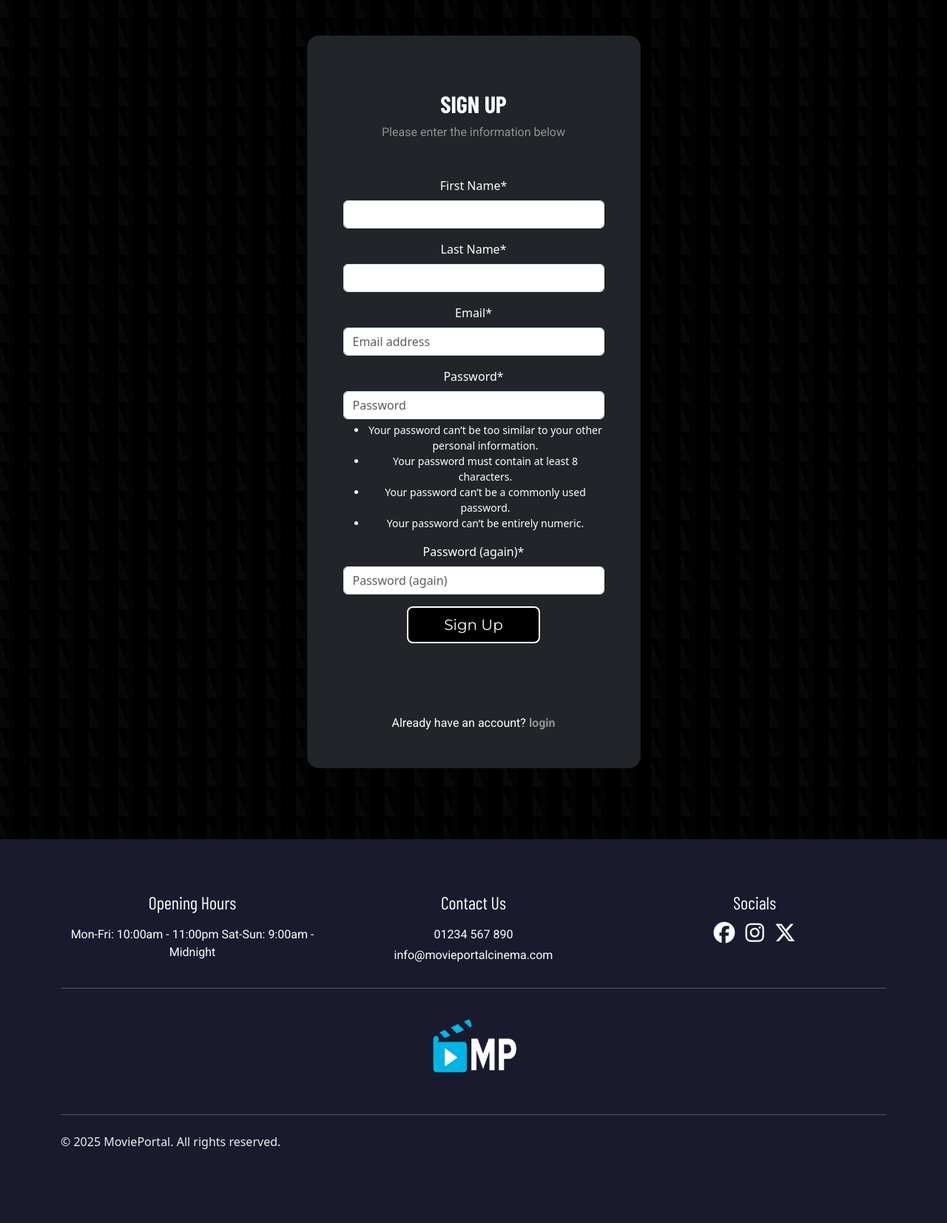
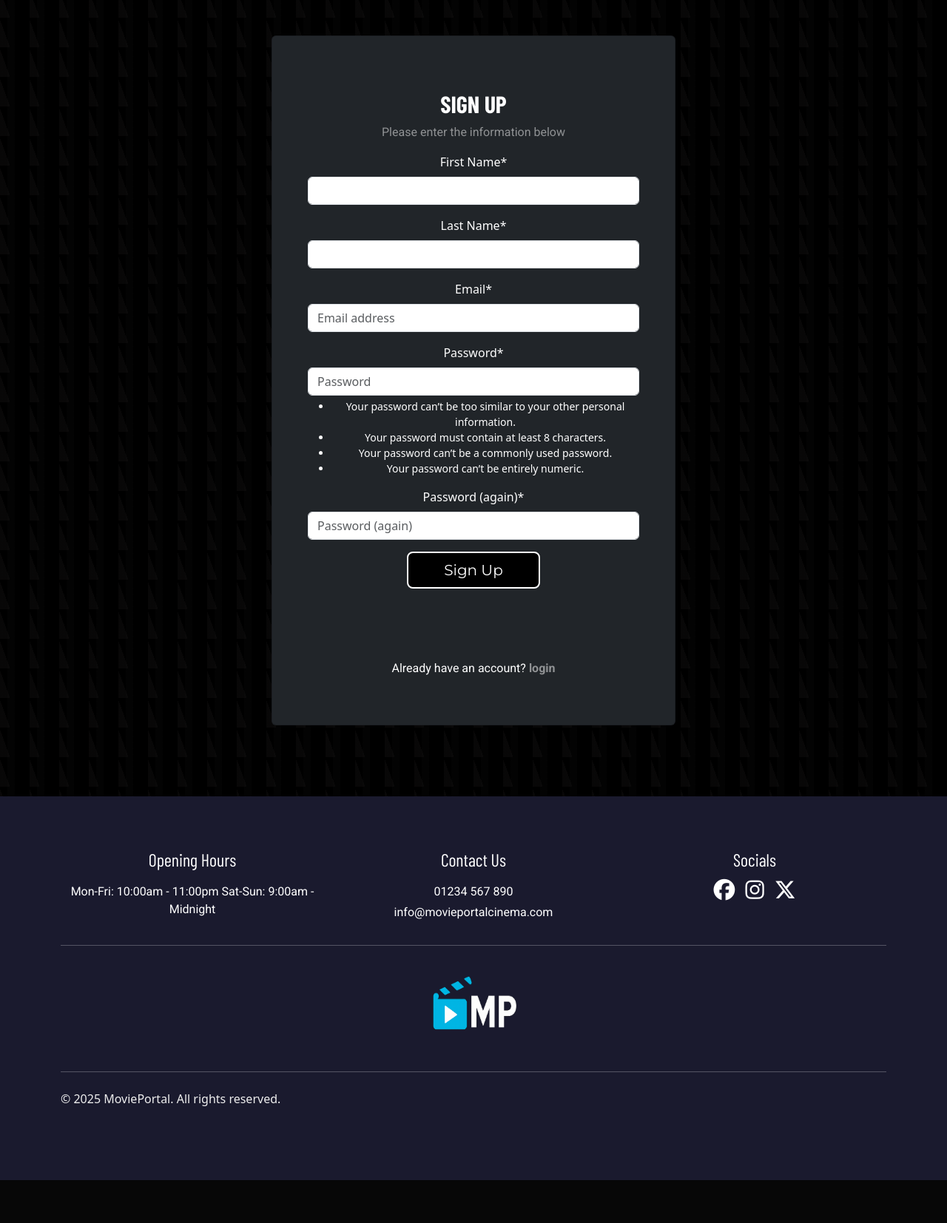
Before and after one commit to EllisBale/movie_portal, a Django app: page /accounts/signup/ in a window 1280 px wide. Shown: the part 96-1750 px from the top of the page at 74% size. After the commit the page ends 1692 px from the top, so only its background shows below. Run offline with Django 4.2, Linux system fonts and the light colour scheme; some libraries are stand-ins or nearby versions; some web fonts are replaced.

Commit message:
Chore: remove inline styling to form templates

```diff
--- a/static/css/style.css
+++ b/static/css/style.css
@@ -143,6 +143,8 @@ a {
 
 }
 
+/* Card Poster */
+
 
 .card-poster {
     background: none;
@@ -159,6 +161,7 @@ a {
     object-fit: cover;
 
 }
+
 
 /* Buttons  */
 
--- a/user_account/templates/account/login.html
+++ b/user_account/templates/account/login.html
@@ -28,7 +28,7 @@
             </div>
 
             <div>
-              <p class="mb-0">Don't have an account?
+              <p class="mb-3">Don't have an account?
                 <a href="{% url 'account_signup' %}" class="text-white-50 fw-bold">Sign Up</a>
               </p>
             </div>
--- a/user_account/templates/account/logout.html
+++ b/user_account/templates/account/logout.html
@@ -10,7 +10,7 @@
   <div class="container py-5 h-100">
     <div class="row d-flex justify-content-center align-items-center h-100">
       <div class="col-12 col-md-8 col-lg-6 col-xl-5">
-        <div class="card bg-dark text-white" style="border-radius: 1rem;">
+        <div class="card bg-dark text-white">
           <div class="card-body p-5 text-center">
 
             <div class="mb-md-5 mt-md-4 pb-5">
--- a/user_account/templates/account/password_reset.html
+++ b/user_account/templates/account/password_reset.html
@@ -27,7 +27,7 @@
             </div>
 
             <div>
-              <p class="mb-0"> Remember your password?
+              <p class="mb-3"> Remember your password?
                 <a href="{% url 'account_login' %}" class="text-white-50 fw-bold">Login</a>
               </p>
             </div>
--- a/user_account/templates/account/signup.html
+++ b/user_account/templates/account/signup.html
@@ -6,29 +6,25 @@
 <section>
   <div class="container py-5">
     <div class="row d-flex justify-content-center align-items-center h-100">
-      <div class="col-12 col-md-8 col-lg-6 col-xl-5">
-        <div class="card bg-dark text-white" style="border-radius: 1rem;">
+      <div class="col-12 col-md-10 col-lg-6 col-xl-6">
+        <div class="card bg-dark text-white">
           <div class="card-body p-5 text-center">
 
             <div class="mb-md-5 mt-md-4 pb-5">
               <h2 class="fw-bold mb-2 text-uppercase">Sign Up</h2>
-              <p class="text-white-50 mb-5">Please enter the information below</p>
-
+              <p class="text-white-50 mb-3">Please enter the information below</p>
               <!-- Login Form (using Django Allauth's login form) -->
               <form method="POST" action="{% url 'account_signup' %}">
                 {% csrf_token %}
                 {{ form|crispy }}
-
                 <button data-mdb-button-init data-mdb-ripple-init class="btn btn-outline-light btn-lg px-5" type="submit">
                   Sign Up
                 </button>
               </form>
             </div>
-
             <div>
-              <p class="mb-0">Already have an account? <a href="{% url 'account_login' %}" class="text-white-50 fw-bold">login</a></p>
+              <p class="mb-3">Already have an account? <a href="{% url 'account_login' %}" class="text-white-50 fw-bold">login</a></p>
             </div>
-
           </div>
         </div>
       </div>
```
